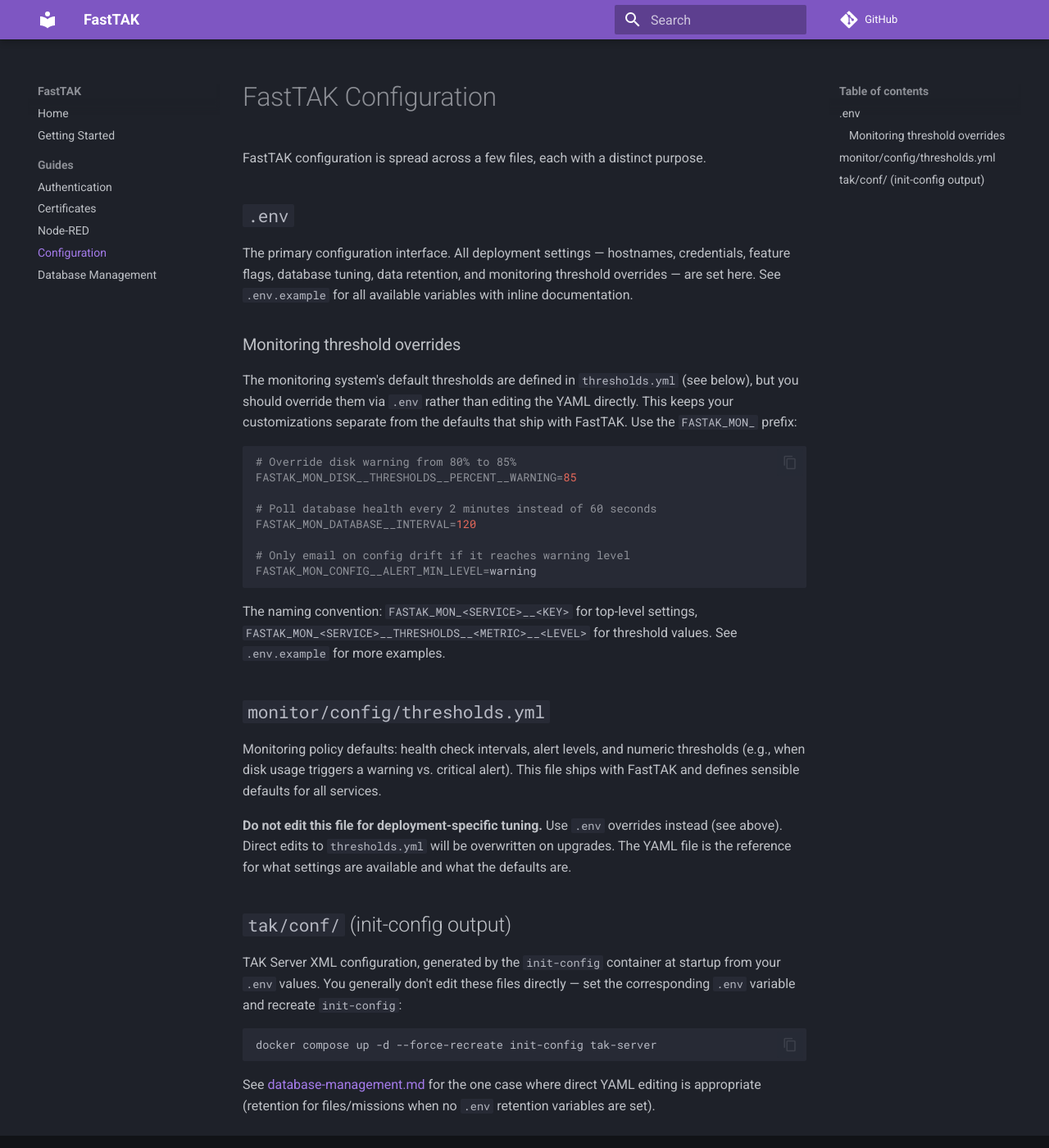
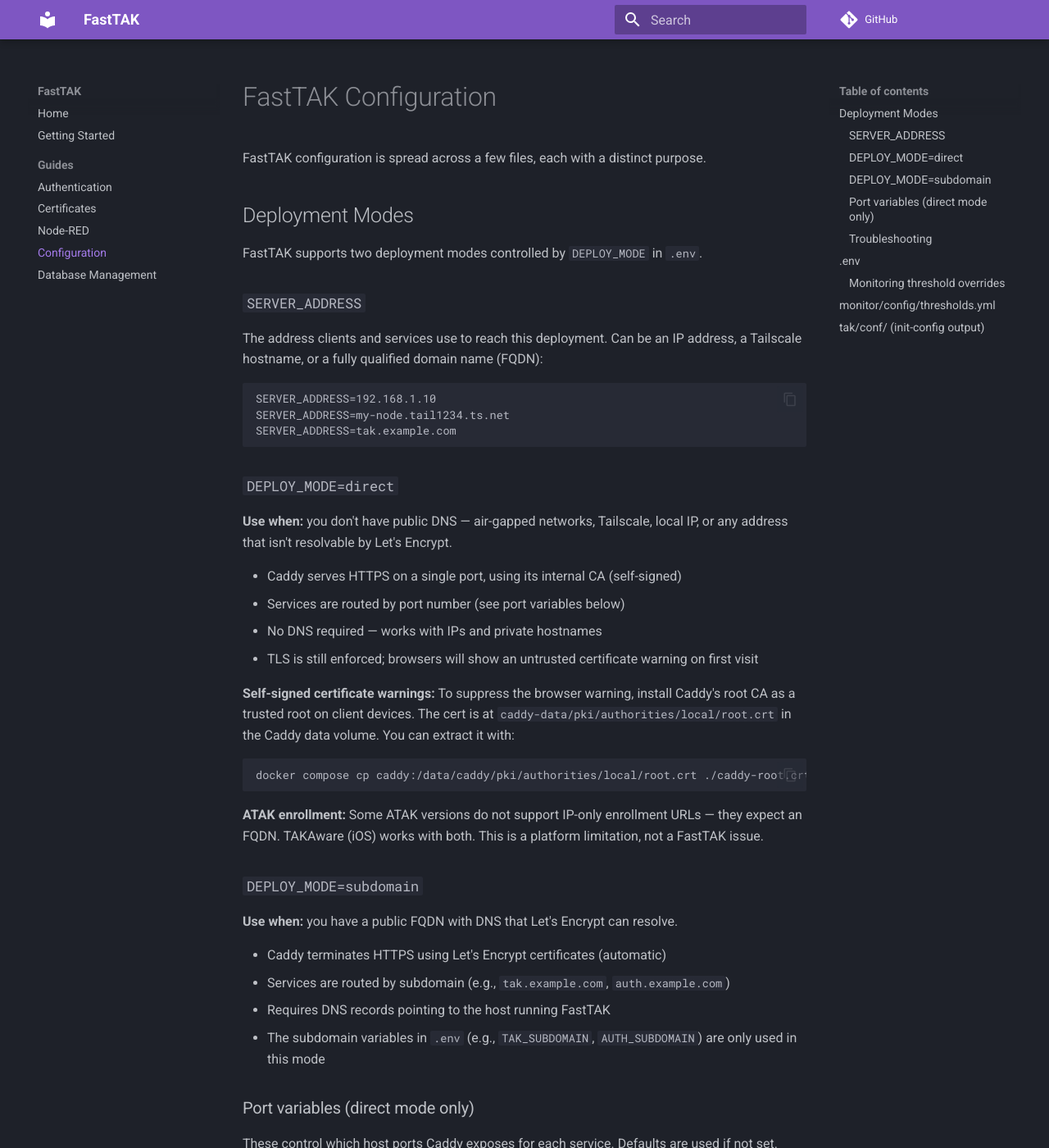
Before and after one commit to pounde/FastTAK, an MkDocs documentation site: the page built from docs/configuration.md, in a window 1280 px wide and 1400 px high. Shown: the whole window at 82% size. Built offline with MkDocs 1.6.1 and Material for MkDocs 9.7.7, drawn with Linux system fonts in a browser that asks for light colours; comment, search, counter and statistics services are not loaded; some of the changed text lies outside the part shown.

Commit message:
docs: add deploy modes documentation and decision record
Co-Authored-By: Claude Sonnet 4.6 <noreply@anthropic.com>

````diff
--- a/docs/configuration.md
+++ b/docs/configuration.md
@@ -1,6 +1,65 @@
 # FastTAK Configuration
 
 FastTAK configuration is spread across a few files, each with a distinct purpose.
+
+## Deployment Modes
+
+FastTAK supports two deployment modes controlled by `DEPLOY_MODE` in `.env`.
+
+### `SERVER_ADDRESS`
+
+The address clients and services use to reach this deployment. Can be an IP address, a Tailscale hostname, or a fully qualified domain name (FQDN):
+
+```
+SERVER_ADDRESS=192.168.1.10
+SERVER_ADDRESS=my-node.tail1234.ts.net
+SERVER_ADDRESS=tak.example.com
+```
+
+### `DEPLOY_MODE=direct`
+
+**Use when:** you don't have public DNS — air-gapped networks, Tailscale, local IP, or any address that isn't resolvable by Let's Encrypt.
+
+- Caddy serves HTTPS on a single port, using its internal CA (self-signed)
+- Services are routed by port number (see port variables below)
+- No DNS required — works with IPs and private hostnames
+- TLS is still enforced; browsers will show an untrusted certificate warning on first visit
+
+**Self-signed certificate warnings:** To suppress the browser warning, install Caddy's root CA as a trusted root on client devices. The cert is at `caddy-data/pki/authorities/local/root.crt` in the Caddy data volume. You can extract it with:
+
+```bash
+docker compose cp caddy:/data/caddy/pki/authorities/local/root.crt ./caddy-root.crt
+```
+
+**ATAK enrollment:** Some ATAK versions do not support IP-only enrollment URLs — they expect an FQDN. TAKAware (iOS) works with both. This is a platform limitation, not a FastTAK issue.
+
+### `DEPLOY_MODE=subdomain`
+
+**Use when:** you have a public FQDN with DNS that Let's Encrypt can resolve.
+
+- Caddy terminates HTTPS using Let's Encrypt certificates (automatic)
+- Services are routed by subdomain (e.g., `tak.example.com`, `auth.example.com`)
+- Requires DNS records pointing to the host running FastTAK
+- The subdomain variables in `.env` (e.g., `TAK_SUBDOMAIN`, `AUTH_SUBDOMAIN`) are only used in this mode
+
+### Port variables (direct mode only)
+
+These control which host ports Caddy exposes for each service. Defaults are used if not set. These variables are ignored in subdomain mode.
+
+| Variable | Default | Service |
+|---|---|---|
+| `AUTHENTIK_PORT` | `9000` | Authentik |
+| `TAK_PORT` | `8089` | TAK Server (TCP CoT) |
+| `NODERED_PORT` | `1880` | Node-RED |
+| `PORTAL_PORT` | `3000` | TAK Portal |
+
+See `.env.example` for the full list with defaults.
+
+### Troubleshooting
+
+If Caddy or auth is misconfigured and you're locked out, access services directly via `docker compose exec` for debugging without going through the reverse proxy.
+
+---
 
 ## `.env`
 
````
Also changed, not shown: docs/decisions.md (+21 -0 lines).
